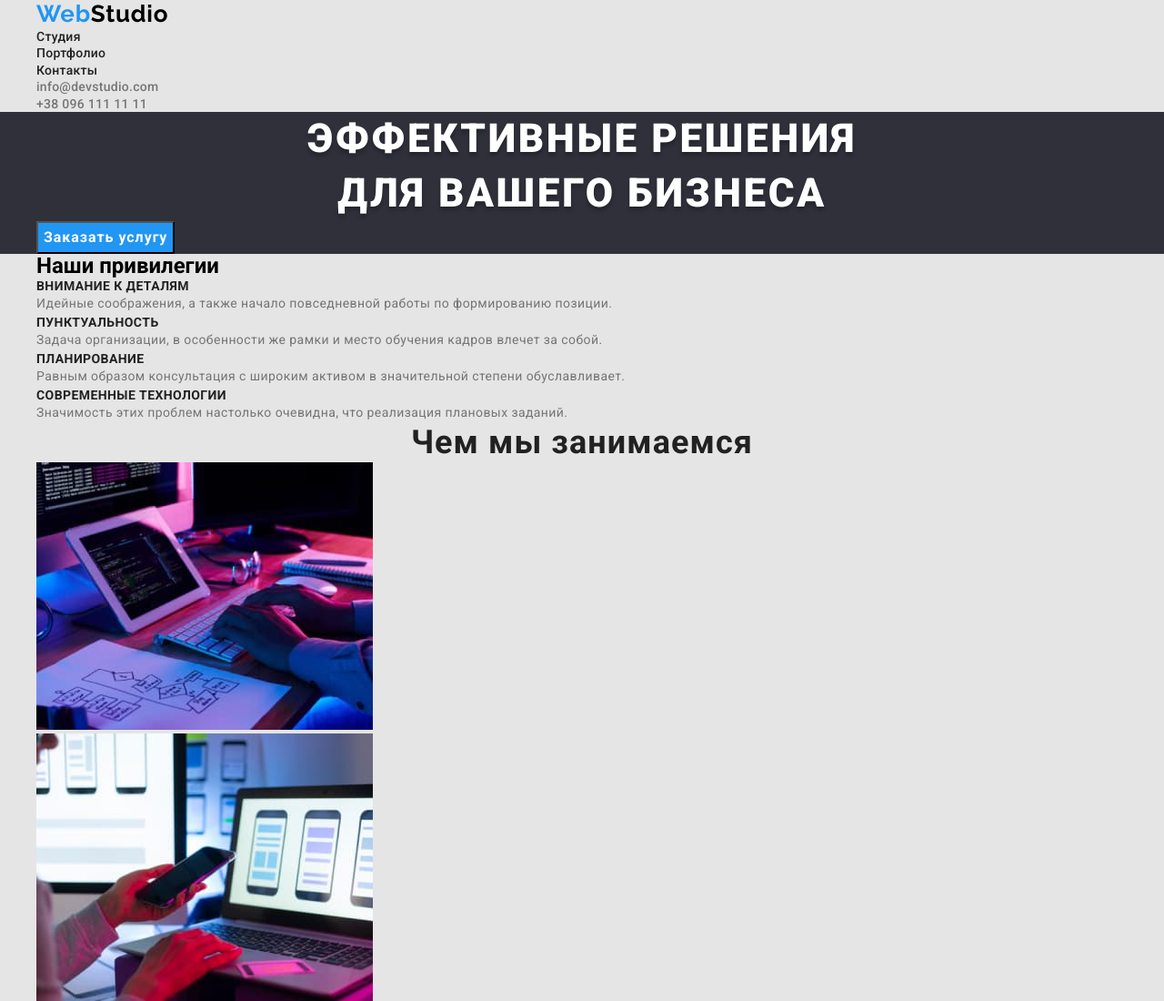
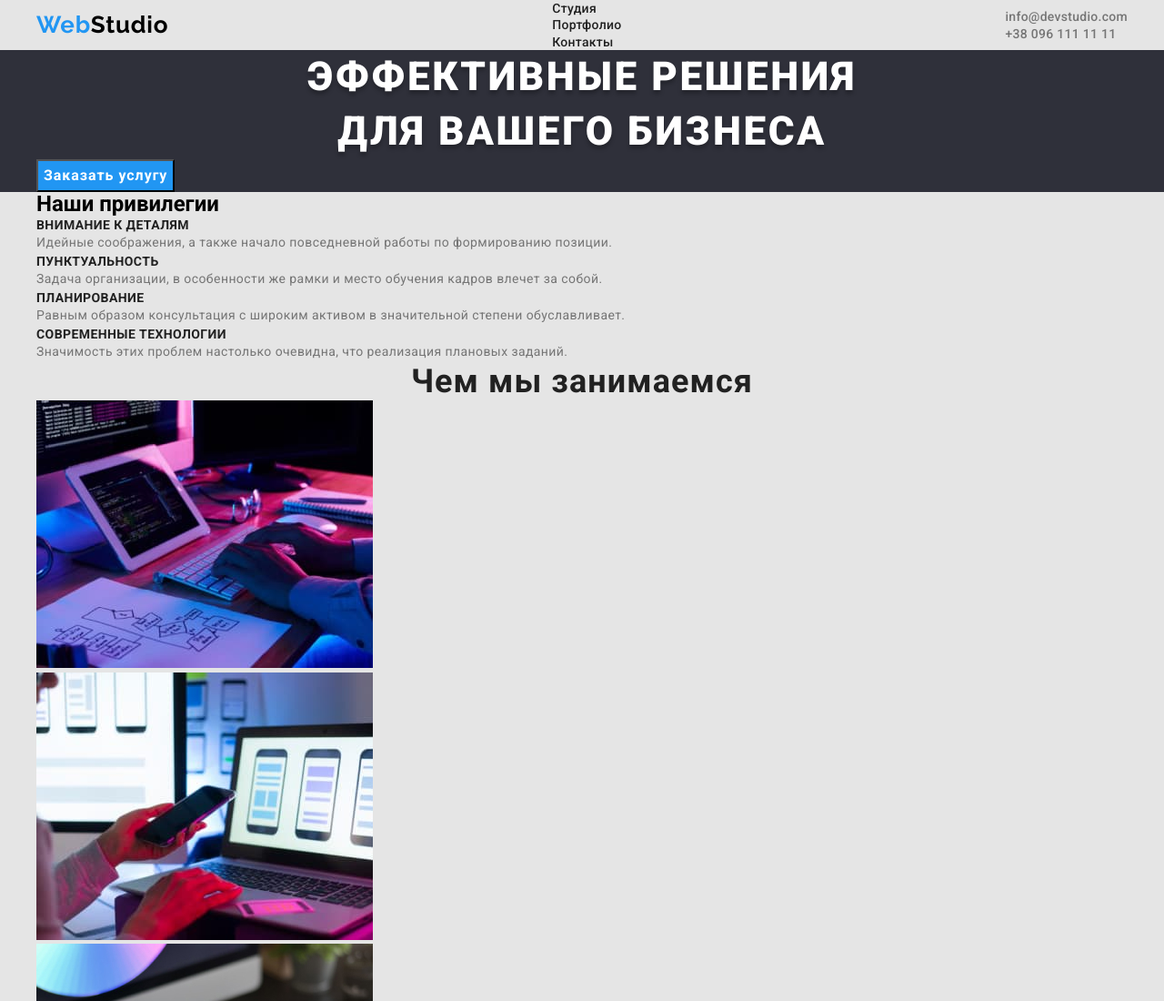
Before and after one commit to Zestiko/goit-markup-hw-03, a plain HTML site: page index.html in a window 1280 px wide. Shown: the top 1100 px of the page at 91% size. Drawn offline with nearby package versions, Linux system fonts and the light colour scheme.

Commit message:
some flex

```diff
--- a/css/styles.css
+++ b/css/styles.css
@@ -28,6 +28,12 @@ p {
 /* Стили для шапки */
 .page-header {
 
+}
+
+.nav {
+    display: flex;
+    justify-content: space-between;
+    align-items: center;
 }
 
 .container {
```
Also changed, not shown: index.html (indentation only).
